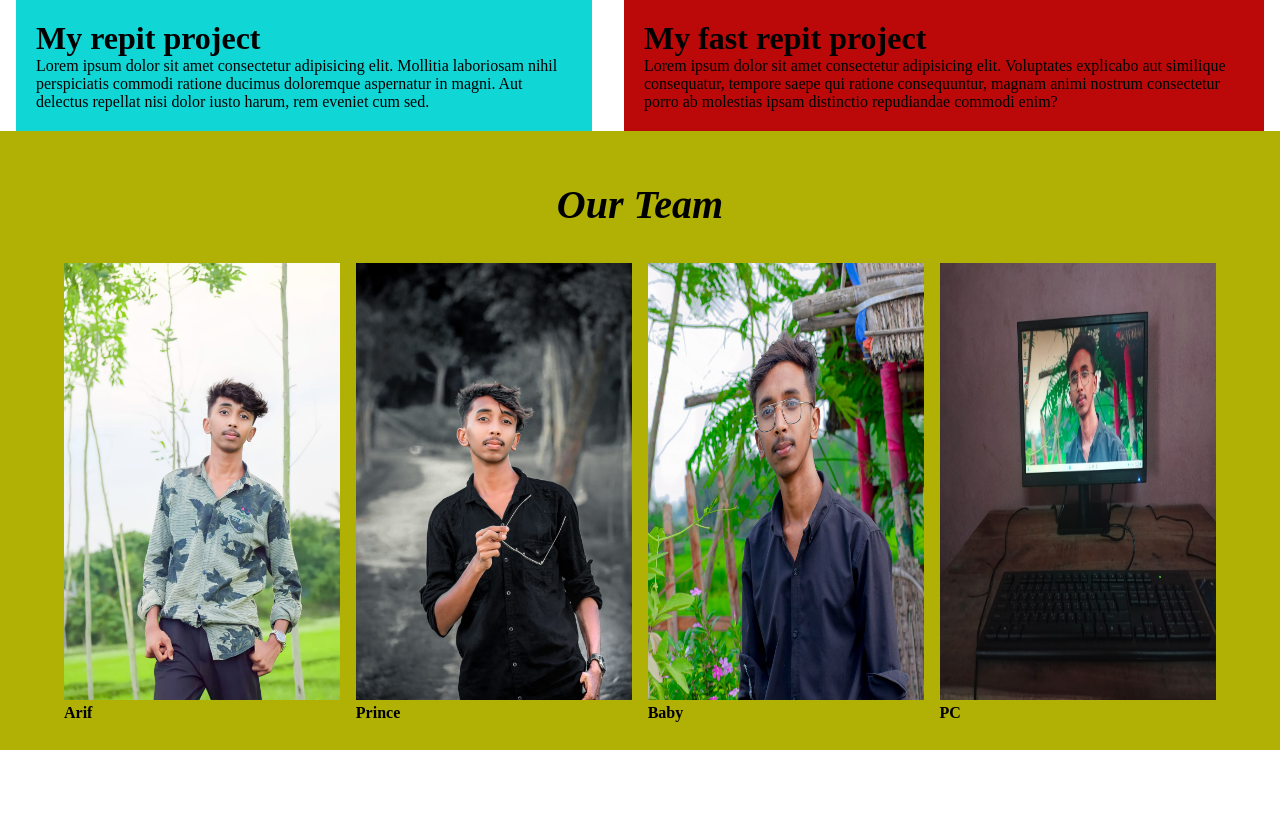
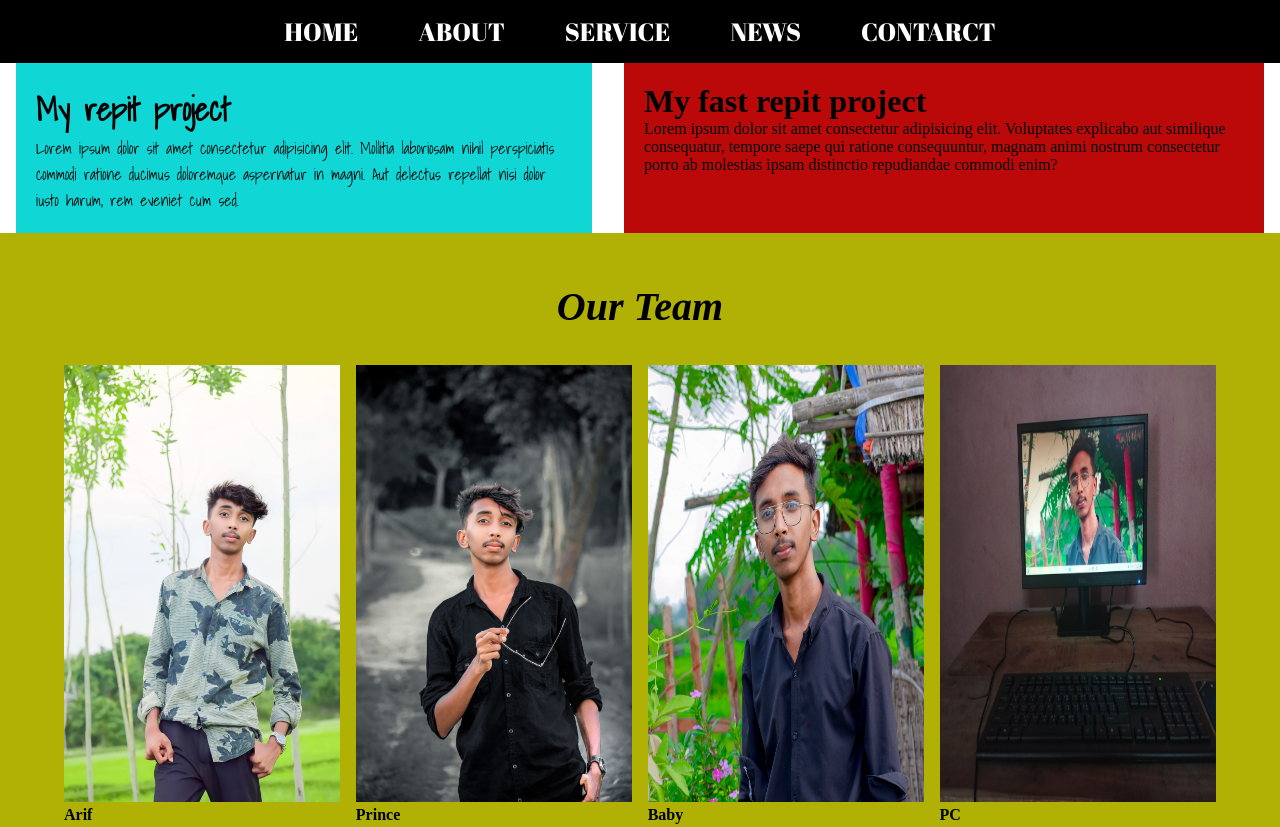
Before and after one commit to arifulislam991/project-11-reped, a plain HTML site: page index.html in a window 1280 px wide. Shown: the top 827 px of the page. Drawn offline with Linux system fonts and the light colour scheme.

Commit message:
class 11 last part

```diff
--- a/index.html
+++ b/index.html
@@ -6,6 +6,16 @@
     <link rel="stylesheet" href="stayle.css">
 </head>
 <body>
+    <nav class="menu">
+        <ul>
+            <li>
+                <a href="#">Home</a></li>
+                <li><a href="#">About</a></li>
+                <li><a href="#">Service</a></li>
+                <li><a href="#">News</a></li>
+                <li><a href="#">Contarct</a></li>
+        </ul>
+    </nav>
     <div class="baba">
         <div class="chele">
             <h1>My repit project</h1>
--- a/stayle.css
+++ b/stayle.css
@@ -1,6 +1,29 @@
+@import url('https://fonts.googleapis.com/css2?family=Abril+Fatface&display=swap');
+@import url('https://fonts.googleapis.com/css2?family=Abril+Fatface&family=Shadows+Into+Light&display=swap');
 *{
     margin: 0;
     padding: 0;
+}
+.menu{
+    background-color: rgb(0, 0, 0)
+}
+.menu ul{
+    display: flex;
+    list-style: none;
+    justify-content: center;
+
+}
+.menu ul li a{
+    color: #fff;
+    padding: 15px 30px;
+    display: block;
+    text-decoration: none;
+    text-transform: uppercase;
+    font-family: 'Abril Fatface', serif;
+    font-size: 25px;
+}
+.menu ul li a:hover{
+    color: rgb(194, 194, 29);
 }
 .baba{
     display: flex;
@@ -11,6 +34,7 @@
     background-color: rgb(16, 214, 214);
     padding: 20px;
     box-sizing: border-box;
+    font-family: 'Shadows Into Light', cursive;
 }
 .meye{
     width: 50%;
```
